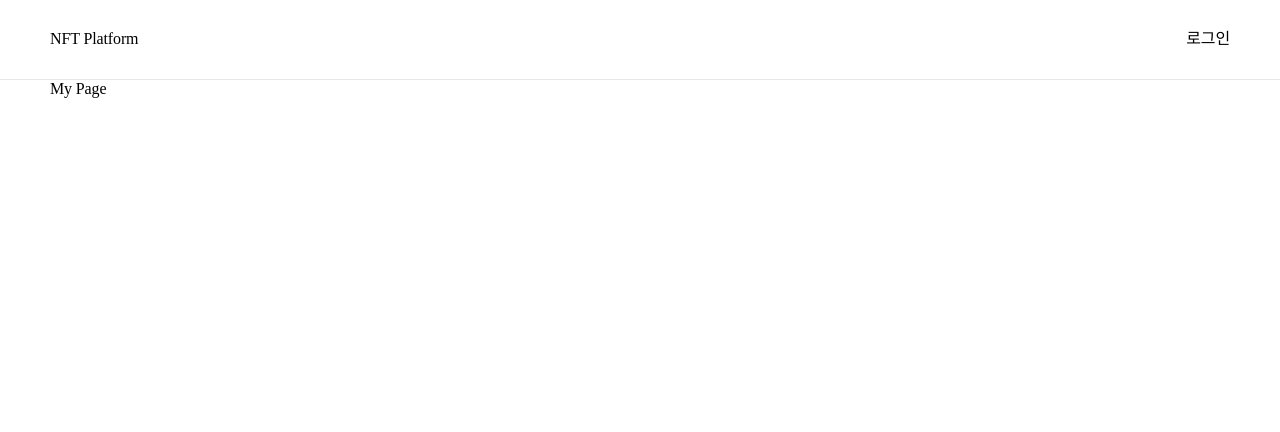
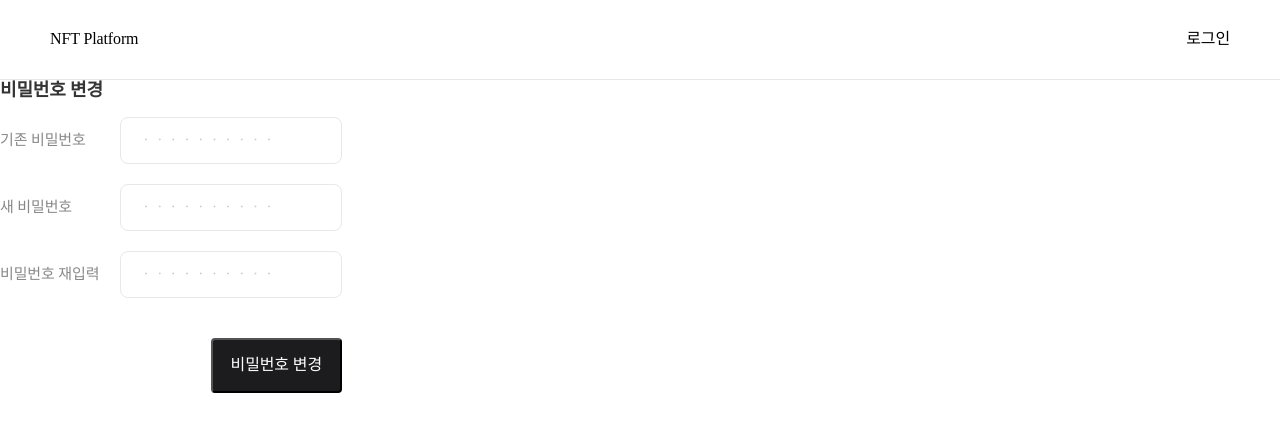
Before and after one commit to battleent/klet-prototype, a Next.js app: page /my in a window 1280 px wide. Shown: the top 432 px of the page. Built offline with nearby package versions, Linux system fonts and the light colour scheme; a web font is replaced by a local one.

Commit message:
내 정보 비밀번호 변경 레이아웃

```diff
--- a/src/pages/my/index.tsx
+++ b/src/pages/my/index.tsx
@@ -1,7 +1,70 @@
+import styled from 'styled-components';
+
 import Wrapper from '@/components/Wrapper';
+import { Flex, Text } from 'rebass';
+import Input from '@/components/Input';
+import Label from '@/components/Label';
+import Spacer from '@/components/Spacer';
+import Stack from '@/components/Stack';
+import Button from '@/components/Button';
+
+const Group = styled.div`
+  display: inline-block;
+  height: 343px;
+  background-color: #ffffff;
+`;
+
+const LabelBlock = styled.div`
+  width: 120px;
+  height: 47px;
+`;
+
+const Space = styled.div`
+  margin-top: 14px;
+`;
 
 const My: React.FC = () => {
-  return <Wrapper>My Page</Wrapper>;
+  return (
+    <Group>
+      <Text color="#343434" fontSize="18px" fontWeight="bold">
+        비밀번호 변경
+      </Text>
+      <Spacer size={16} />
+      <Stack gap={20}>
+        <Stack gap={8}>
+          <Flex flexDirection="row" flex="1">
+            <LabelBlock>
+              <Space />
+              <Label>기존 비밀번호</Label>
+            </LabelBlock>
+            <Input type="password" placeholder="ㆍㆍㆍㆍㆍㆍㆍㆍㆍㆍ" />
+          </Flex>
+        </Stack>
+        <Stack gap={8}>
+          <Flex flexDirection="row" flex="1">
+            <LabelBlock>
+              <Space />
+              <Label>새 비밀번호</Label>
+            </LabelBlock>
+            <Input type="password" placeholder="ㆍㆍㆍㆍㆍㆍㆍㆍㆍㆍ" />
+          </Flex>
+        </Stack>
+        <Stack gap={8}>
+          <Flex flexDirection="row" flex="1">
+            <LabelBlock>
+              <Space />
+              <Label>비밀번호 재입력</Label>
+            </LabelBlock>
+            <Input type="password" placeholder="ㆍㆍㆍㆍㆍㆍㆍㆍㆍㆍ" />
+          </Flex>
+        </Stack>
+      </Stack>
+      <Spacer size={40} />
+      <Flex justifyContent="flex-end">
+        <Button type="submit">비밀번호 변경</Button>
+      </Flex>
+    </Group>
+  );
 };
 
 export default My;
```
